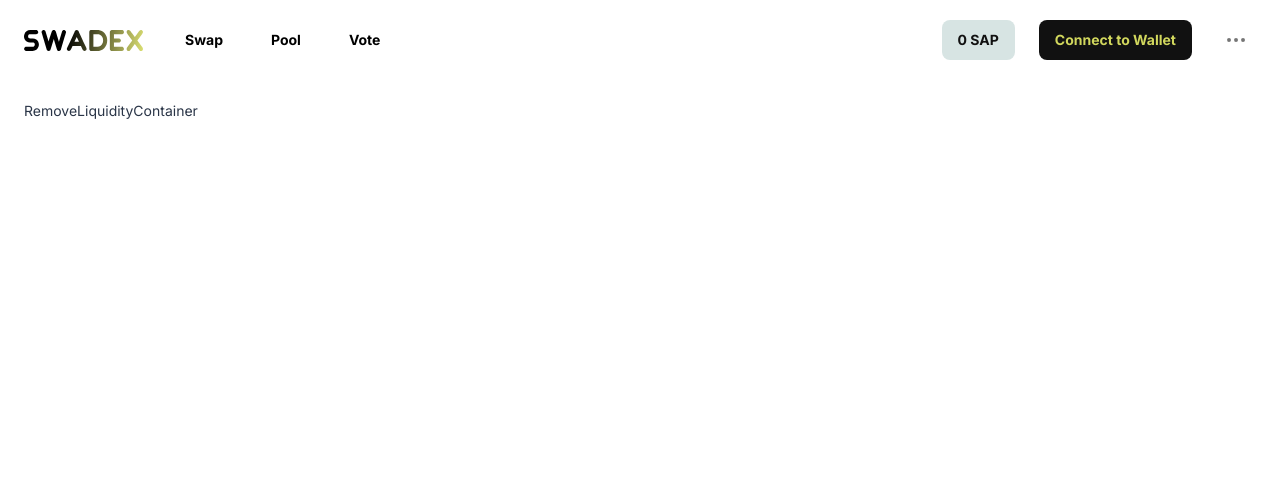
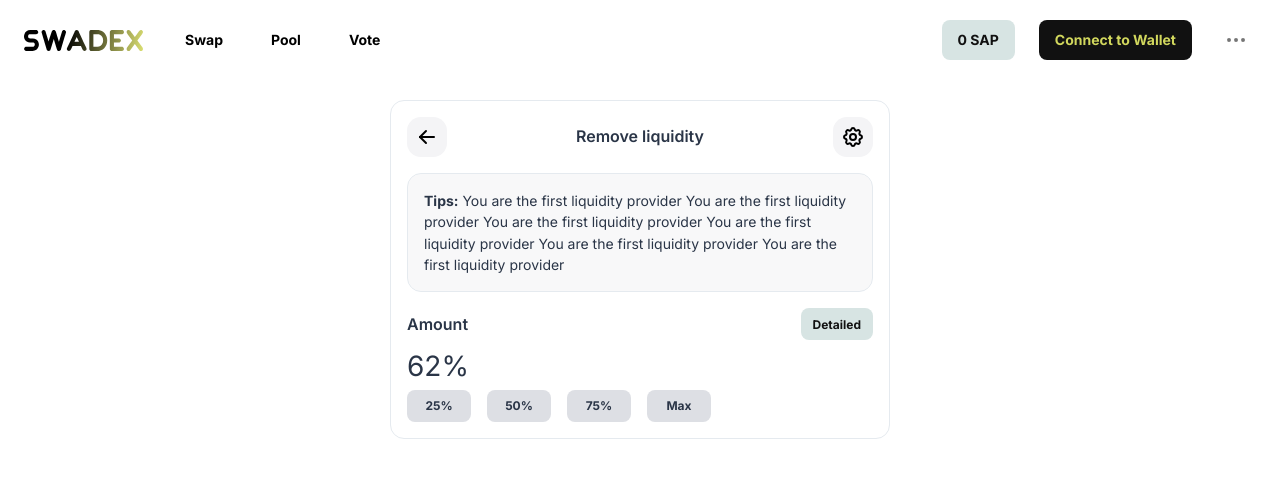
Before and after one commit to haula-dv/dex-tcm-test, a Next.js app: page /pool/remove-liquidity in a window 1280 px wide. Shown: the top 478 px of the page. Built offline with nearby package versions, Linux system fonts and the light colour scheme; what @mui/material-nextjs would draw is missing.

Commit message:
update UI

```diff
--- a/src/plugins/liquidity/components/RemoveLiquidityContainer.tsx
+++ b/src/plugins/liquidity/components/RemoveLiquidityContainer.tsx
@@ -1,3 +1,74 @@
+"use client";
+import { MainButton } from "@/components/button/MainButton";
+import { MainCard } from "@/components/card/MainCard";
+import { ChildHeader } from "@/components/swap/ChildHeader";
+import { Box, Stack, Typography } from "@mui/material";
+import { useState } from "react";
+
 export const RemoveLiquidityContainer = () => {
-  return <div>RemoveLiquidityContainer</div>;
+  const [currentSelectedPercentage, setCurrentSelectedPercentage] =
+    useState(-1);
+
+  const handleSelectPercentage = (index: number) => {
+    setCurrentSelectedPercentage(index);
+  };
+
+  return (
+    <Box
+      display={"flex"}
+      flexDirection={"column"}
+      alignItems={"center"}
+      width={"100%"}
+    >
+      <MainCard variant="outlined" maxWidth="500px" backgroudColor="white">
+        <ChildHeader onBackLink="/pool" title="Remove liquidity" />
+
+        <MainCard variant="outlined">
+          <Typography>
+            <strong>Tips:</strong> You are the first liquidity provider You are
+            the first liquidity provider You are the first liquidity provider
+            You are the first liquidity provider You are the first liquidity
+            provider You are the first liquidity provider
+          </Typography>
+        </MainCard>
+
+        <Stack
+          pt={2}
+          direction={"row"}
+          justifyContent={"space-between"}
+          alignItems={"center"}
+        >
+          <Typography fontSize={"16px"} fontWeight={600}>
+            Amount
+          </Typography>
+
+          <MainButton size="small" variant="contained" color="secondary">
+            Detailed
+          </MainButton>
+        </Stack>
+
+        <Stack pt={2} spacing={1.5}>
+          <Typography fontSize={"28px"}>62%</Typography>
+
+          <Stack direction={"row"} spacing={2}>
+            {["25%", "50%", "75%", "Max"].map((value, index) => (
+              <MainButton
+                size="small"
+                variant="contained"
+                onClick={() => handleSelectPercentage(index)}
+                color={
+                  currentSelectedPercentage === index
+                    ? "darkPrimary"
+                    : "inherit"
+                }
+                key={index}
+              >
+                {value}
+              </MainButton>
+            ))}
+          </Stack>
+        </Stack>
+      </MainCard>
+    </Box>
+  );
 };
--- a/src/utils/themes/custom-theme/CustomButton.ts
+++ b/src/utils/themes/custom-theme/CustomButton.ts
@@ -67,6 +67,7 @@ export const CustomMuiButton = (theme: Theme) => {
           padding: "4px 12px",
           fontSize: "12px",
           height: "32px",
+          borderRadius: "8px !important",
         },
 
         sizeXsmall: {
```
Also changed, not shown: src/plugins/pool/components/TokenSelected.tsx (+8 -10 lines).
